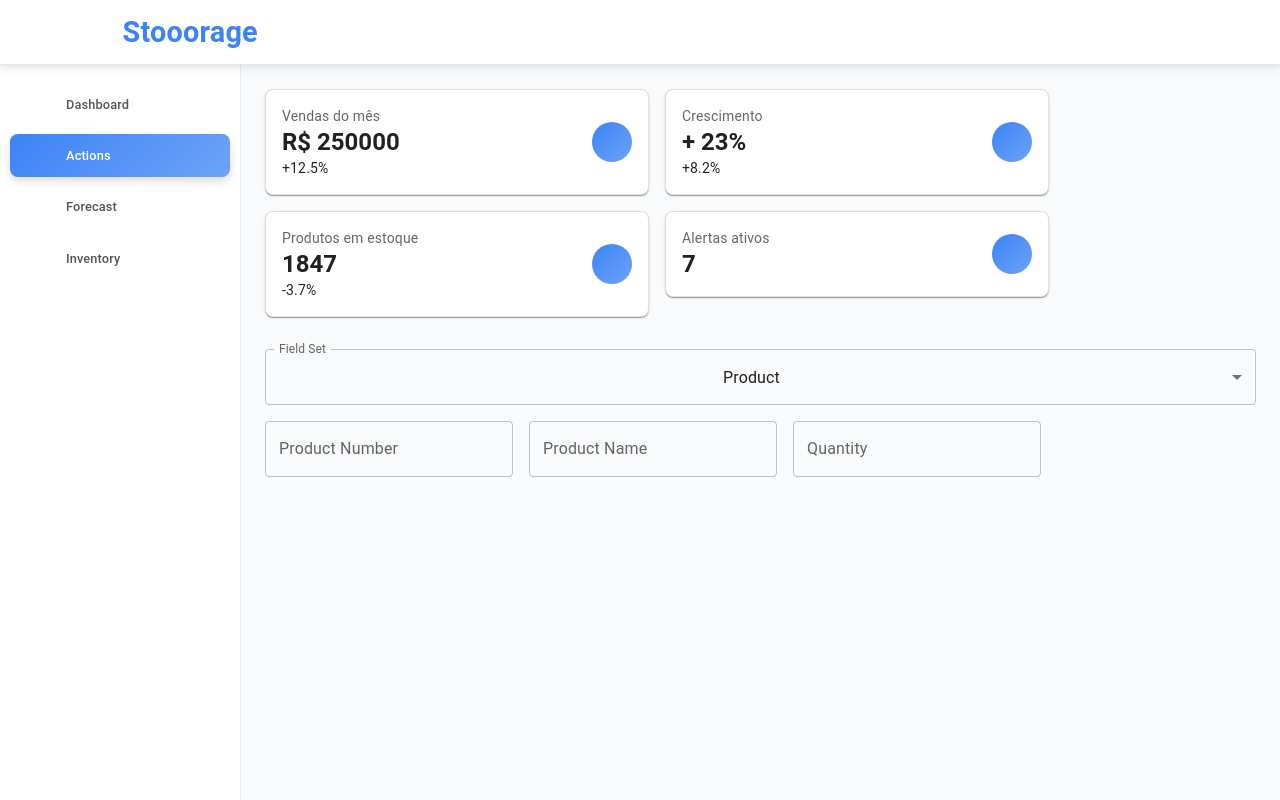
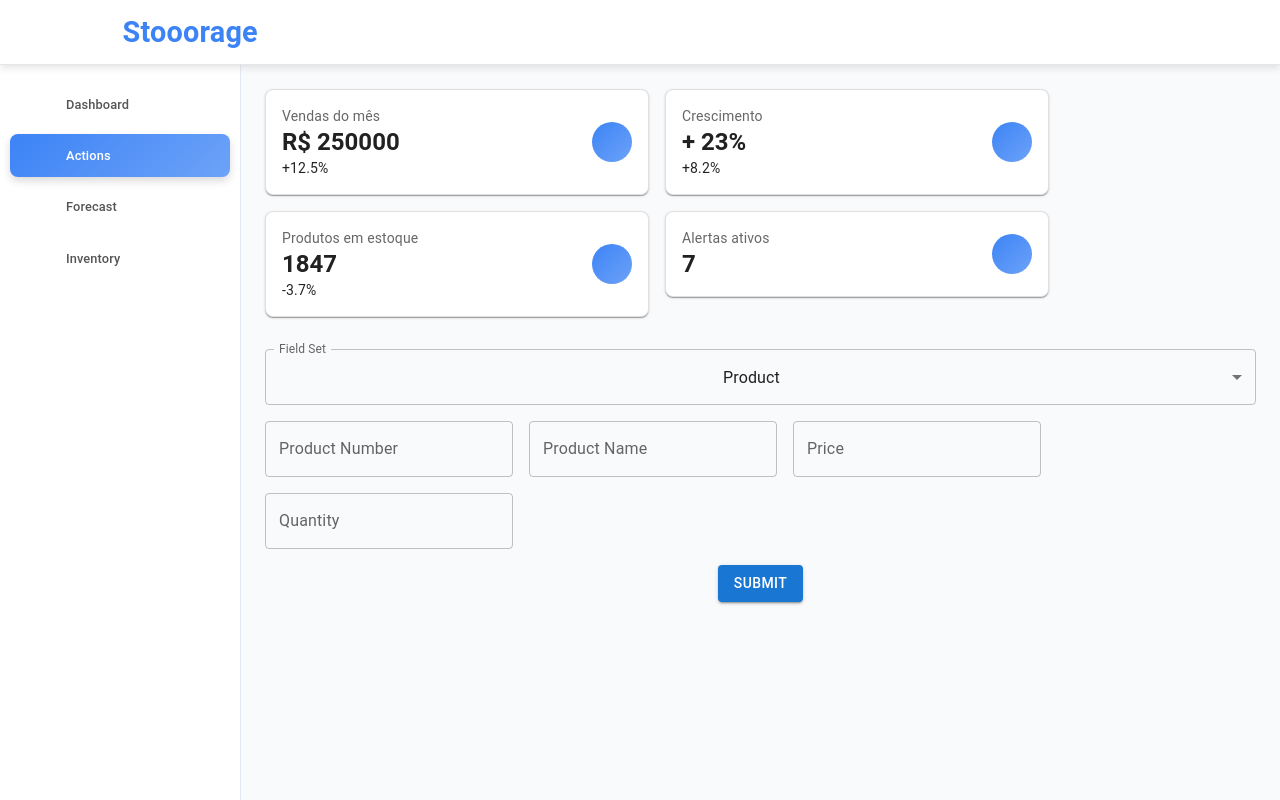
Before and after one commit to JVSutter/stooorage, a React app in the folder frontend/: page /actions in a window 1280 px wide. Built offline with nearby package versions, Linux system fonts and the light colour scheme; some icons are missing; the HTML template or start-up script is replaced by a standard one.

Commit message:
Insertion via UI

```diff
--- a/frontend/src/components/DynamicForm.tsx
+++ b/frontend/src/components/DynamicForm.tsx
@@ -1,14 +1,32 @@
 import React, { useState } from "react";
-import { Grid, TextField, FormControl, InputLabel, Select, MenuItem, Box } from "@mui/material";
+import {
+    Grid,
+    TextField,
+    FormControl,
+    InputLabel,
+    Select,
+    MenuItem,
+    Box,
+    Button,
+} from "@mui/material";
 
-// Example field sets
-const fieldSets = {
-    product: [
+// Field sets with dedicated endpoints
+const fieldSets: Record<
+    string,
+    { url: string; fields: { name: string; label: string; type: string }[] }
+> = {
+    product: {
+        url: "http://localhost:8000/products/create",
+        fields: [
             { name: "product_no", label: "Product Number", type: "text" },
             { name: "product_name", label: "Product Name", type: "text" },
+            { name: "price", label: "Price", type: "number" },
             { name: "quantity", label: "Quantity", type: "number" },
         ],
-    sales_transaction: [
+    },
+    sales_transaction: {
+        url: "http://localhost:8000/products/transactions/create",
+        fields: [
             { name: "transaction_no", label: "Transaction Number", type: "text" },
             { name: "transaction_date", label: "Transaction Date", type: "date" },
             { name: "customer_no", label: "Customer Number", type: "number" },
@@ -17,6 +35,7 @@ const fieldSets = {
             { name: "quantity", label: "Quantity", type: "number" },
             { name: "price", label: "Price", type: "number" },
         ],
+    },
 };
 
 const DynamicForm: React.FC = () => {
@@ -24,28 +43,63 @@ const DynamicForm: React.FC = () => {
     const [formData, setFormData] = useState<Record<string, string>>({});
 
     const handleChange = (e: React.ChangeEvent<HTMLInputElement>) => {
-        setFormData({ ...formData, [e.target.name]: e.target.value });
+        const { name, value, type } = e.target;
+        setFormData({
+            ...formData,
+            [name]: type === "number" ? String(value).trim() === "" ? "" : Number(value) : value,
+        });
+    };
+
+    const handleSetChange = (event: any) => {
+        const newSet = event.target.value;
+        setSelectedSet(newSet);
+        setFormData({});
+    };
+
+    const handleSubmit = async () => {
+        console.log("Submitting the following data:", formData);
+
+        try {
+            const { url } = fieldSets[selectedSet];
+
+            const response = await fetch(url, {
+                method: "POST",
+                headers: {
+                    "Content-Type": "application/json",
+                },
+                body: JSON.stringify(formData),
+            });
+
+            if (!response.ok) {
+                throw new Error("Failed to submit form");
+            }
+
+            const result = await response.json();
+            console.log("Success:", result);
+            alert("Form submitted successfully!");
+        } catch (error) {
+            console.error("Error:", error);
+            alert("An error occurred while submitting the form.");
+        }
     };
 
     return (
         <Box sx={{ mb: 4 }}>
-            {/* Selector for field sets */}
             <FormControl fullWidth sx={{ mb: 2 }}>
                 <InputLabel id="field-set-select-label">Field Set</InputLabel>
                 <Select
                     labelId="field-set-select-label"
                     value={selectedSet}
                     label="Field Set"
-                    onChange={(e) => setSelectedSet(e.target.value)}
+                    onChange={handleSetChange}
                 >
                     <MenuItem value="product">Product</MenuItem>
                     <MenuItem value="sales_transaction">Sales Transaction</MenuItem>
                 </Select>
             </FormControl>
 
-            {/* Render dynamic fields */}
-            <Grid container spacing={2}>
-                {fieldSets[selectedSet].map((field) => (
+            <Grid container spacing={2} sx={{ mb: 2 }}>
+                {fieldSets[selectedSet].fields.map((field) => (
                     <Grid item xs={4} key={field.name}>
                         <TextField
                             fullWidth
@@ -59,6 +113,10 @@ const DynamicForm: React.FC = () => {
                     </Grid>
                 ))}
             </Grid>
+
+            <Button variant="contained" color="primary" onClick={handleSubmit}>
+                Submit
+            </Button>
         </Box>
     );
 };
```
Lines whose indentation alone changed are shown as unchanged.
